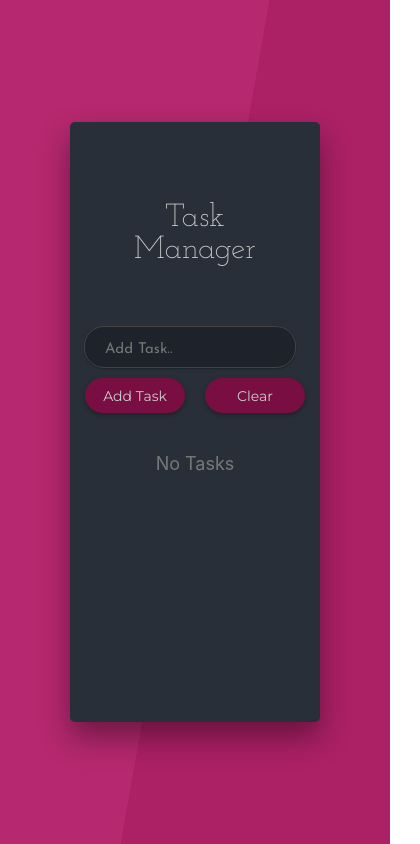
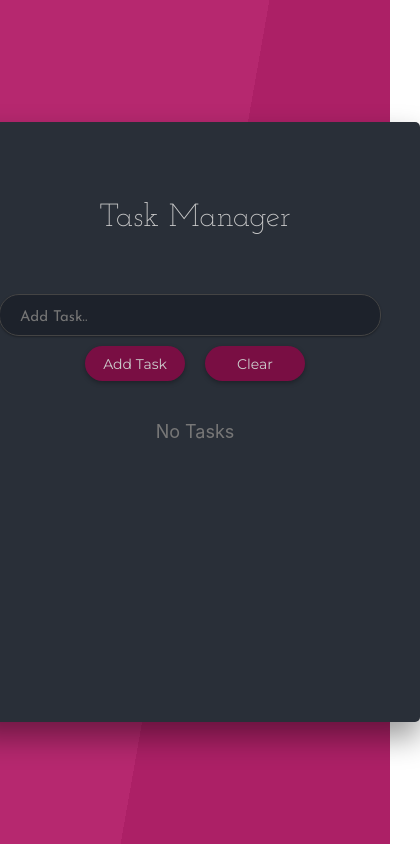
Before and after one commit to SanikaVanjari/task-manager, a React (Create React App) app: page / in a window 390 px wide. Shown: the whole page, 420 px wide, since content can reach past the window. Built offline with nearby package versions, Linux system fonts and the light colour scheme.

Commit message:
ui issues

```diff
--- a/src/App.css
+++ b/src/App.css
@@ -162,14 +162,3 @@
   font-size: 18px;
   margin-top: 20px;
 }
-
-@media screen and (max-width:450px){
-  .app-wrapper{
-    min-width: 250px;
-  }
-
-  .task-input{
-    width: 180px;
-    min-width: 150px;
-  }
-}
```
